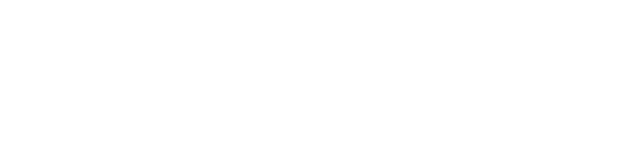
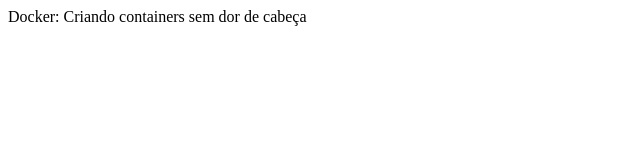
Before and after one commit to v01dr/alura, a plain HTML site: page index.html in a window 1280 px wide. Shown: the whole page, without its empty margins (0-640 px from the left). Drawn offline with Linux system fonts and the light colour scheme.

Commit message:
Curso: Docker sem dor de cabeça

```diff
--- a/index.html
+++ b/index.html
@@ -1 +1,4 @@
-<html></html>
+<html>
+
+Docker: Criando containers sem dor de cabeça
+</html>
```
